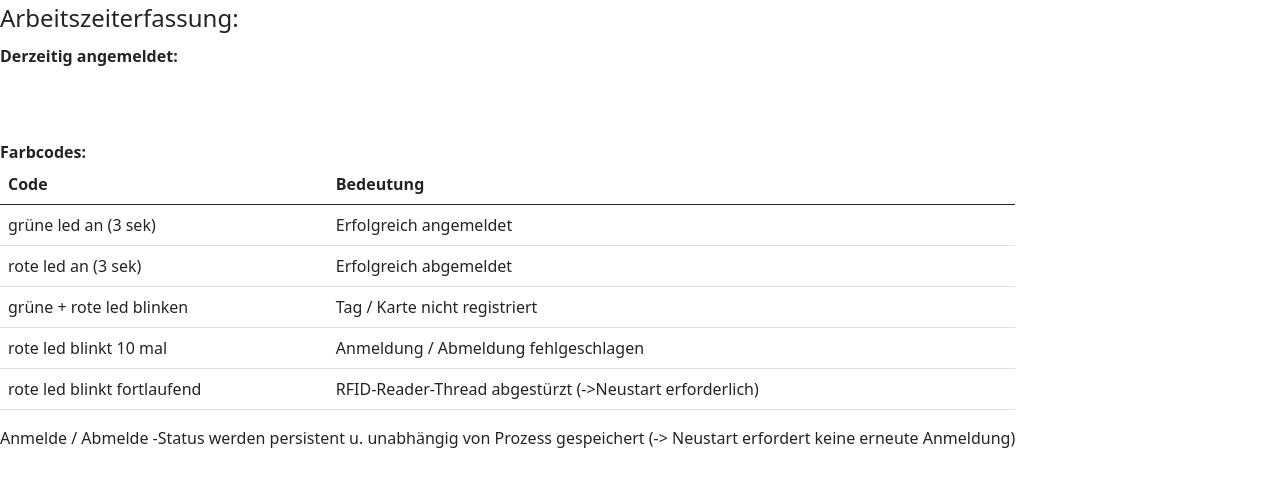
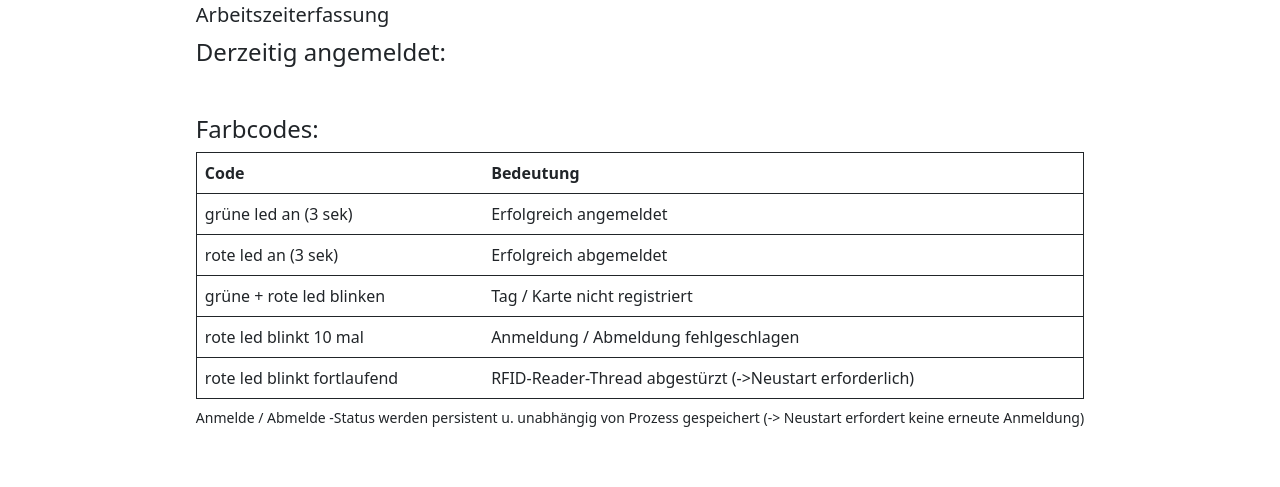
Before and after one commit to dW5kZWFk/timetrackingRFID, a Flask app: page / in a window 1280 px wide. Shown: the top 487 px of the page. Run offline with Flask 2, Linux system fonts and the light colour scheme; data that the repository does not hold is empty.

Commit message:
design changes

```diff
--- a/templates/state.html
+++ b/templates/state.html
@@ -9,21 +9,23 @@
 </head>
 <body>
 
-<div class="d-flex align-content-center">
+<div class="d-flex align-content-center justify-content-center">
 <fieldset>
-<legend>Arbeitszeiterfassung:</legend>
+<legend class="lead">Arbeitszeiterfassung</legend>
 
-        <b>Derzeitig angemeldet:</b> <br>
+    <div class="mb-3 mt-3">
+        <h4>Derzeitig angemeldet:</h4> <br>
         {% for name in names %}
             <ul>
                 <li>{{name.name}}</li> <br>
             </ul>
         {% endfor %}
+    </div>
 
-        <br><br><br>
-        <b>Farbcodes:</b>
+    <div class="mb-3 mt-3">
+        <h4>Farbcodes:</h4>
 
-            <table class="table">
+            <table class="table border border-dark mb-2">
             <thead class="thead-dark">
                 <tr>
                     <th scope="col">Code</th>
@@ -48,7 +50,8 @@
                 </tr>
             </tbody>
             </table>
-        <p>Anmelde / Abmelde -Status werden persistent u. unabhängig von Prozess gespeichert (-> Neustart erfordert keine erneute Anmeldung)</p>
+        <small><p>Anmelde / Abmelde -Status werden persistent u. unabhängig von Prozess gespeichert (-> Neustart erfordert keine erneute Anmeldung)</p></small>
+    </div>
 </fieldset>
 </div>
 </body>
```
